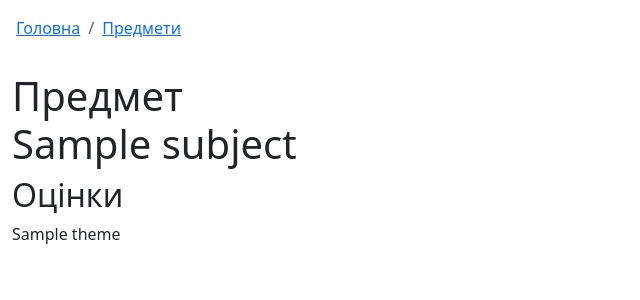
After one commit to sumtsow/dj, a Django app: template cadet/templates/subjects/subject_group.html in a window 1280 px wide. The commit adds this page. Shown: the top 300 px of the page, without its empty margins (0-640 px from the left). Run offline with Django 3.2, Linux system fonts and the light colour scheme; the template is opened without the code that fills it: most values are stand-ins (such as "Sample title", 1, 10 or a date in 2020); some libraries are stand-ins or nearby versions.

Commit message:
Subject-Group object added.

```diff
--- a/cadet/models.py
+++ b/cadet/models.py
@@ -22,8 +22,9 @@ class Subject(models.Model):
         return self.title
 
 class Lesson(models.Model):
-    theme = models.CharField(max_length=64)
-    hours = models.IntegerField()
+    theme = models.CharField(max_length=128)
+    hours = models.IntegerField(default=0)
+    number = models.IntegerField(default=0)
     subject = models.ForeignKey(Subject, on_delete=models.SET_NULL, null=True)
 
     def __str__(self):
--- /dev/null
+++ b/cadet/templates/subjects/subject_group.html
@@ -0,0 +1,38 @@
+{% extends "base.html" %}
+
+{% block title %}{{ subject.title }}{% endblock %}
+
+{% block breadcrumbs %}
+    <li class="breadcrumb-item">
+        <a href="{% url 'subjects' %}">Предмети</a>
+    </li>
+{% endblock %}
+
+{% block content %}
+<div class="row">
+    <div class="col">
+        <h1>
+            Предмет<br/>
+            {{ subject.title }}
+        </h1>
+        <h2>Оцінки</h2>
+{% if cadets and subject %}
+        <table class="table table-striped">
+            <tbody>
+{% for lesson in lessons %}
+                <tr>
+
+                    {{ lesson.theme }}
+
+                </tr>
+{% endfor %}
+
+            </tbody>
+        </table>
+{% else %}
+        <h3>Предмет або курсанти відсутні</h3>
+{% endif %}
+    </div>
+</div>
+
+{% endblock %}
--- a/cadet/urls.py
+++ b/cadet/urls.py
@@ -6,11 +6,15 @@ urlpatterns = [
 
     path('<int:group_id>/', views.group, name='group'),
 
+#    path('group/<int:subject_id>/<int:group_id>/', views.group-subject, name='group-subject'),
+
     path('cadet/', views.cadets, name='cadets'),
 
     path('cadet/<int:cadet_id>/', views.cadet, name='cadet'),
 
     path('subject/', views.subjects, name='subjects'),
 
+    path('subject/<int:group_id>/<int:subject_id>/', views.subject_group, name='subject_group'),
+
     path('subject/<int:subject_id>/', views.subject, name='subject'),
 ]
```
Also changed, not shown: cadet/templates/subjects/subject.html (+16 -1 lines), cadet/views.py (+6 -2 lines), cadet/migrations/0007_lesson_number_alter_lesson_hours.py (added), cadet/migrations/0008_alter_lesson_theme.py (added).
